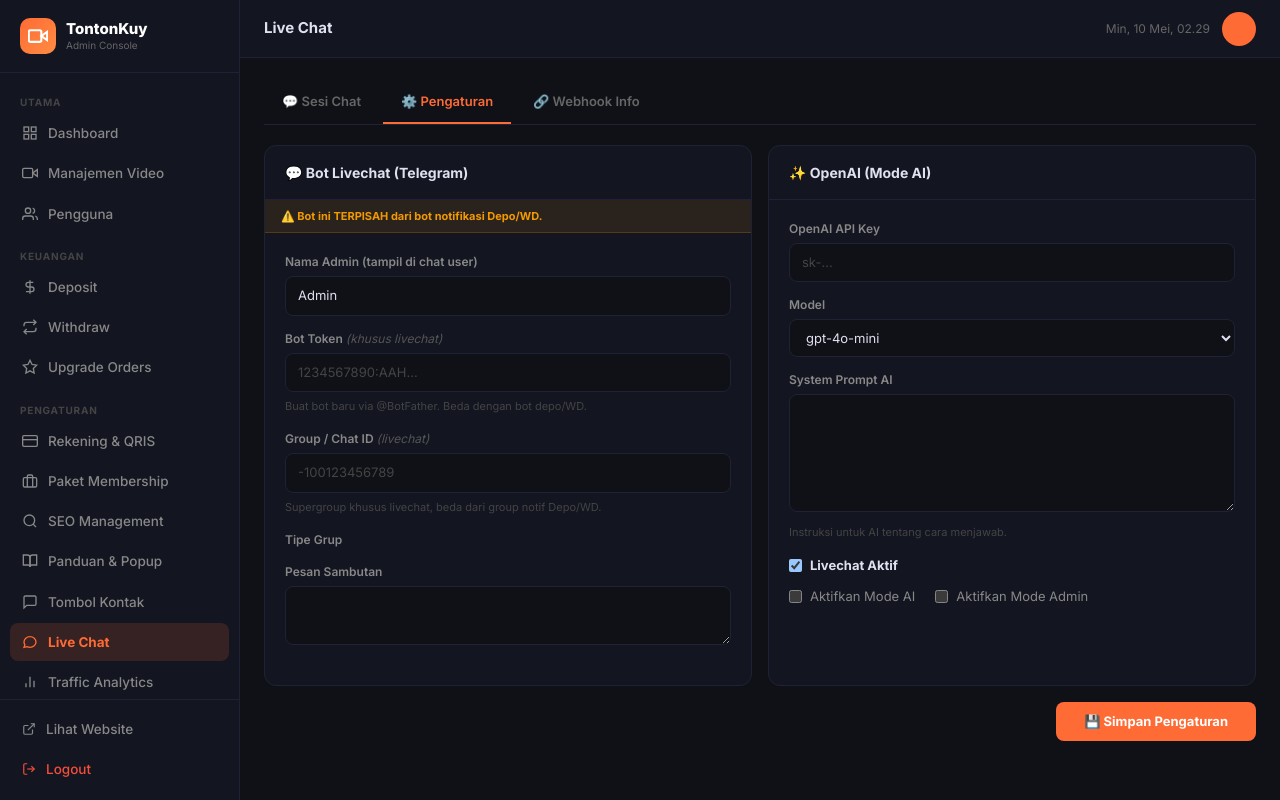
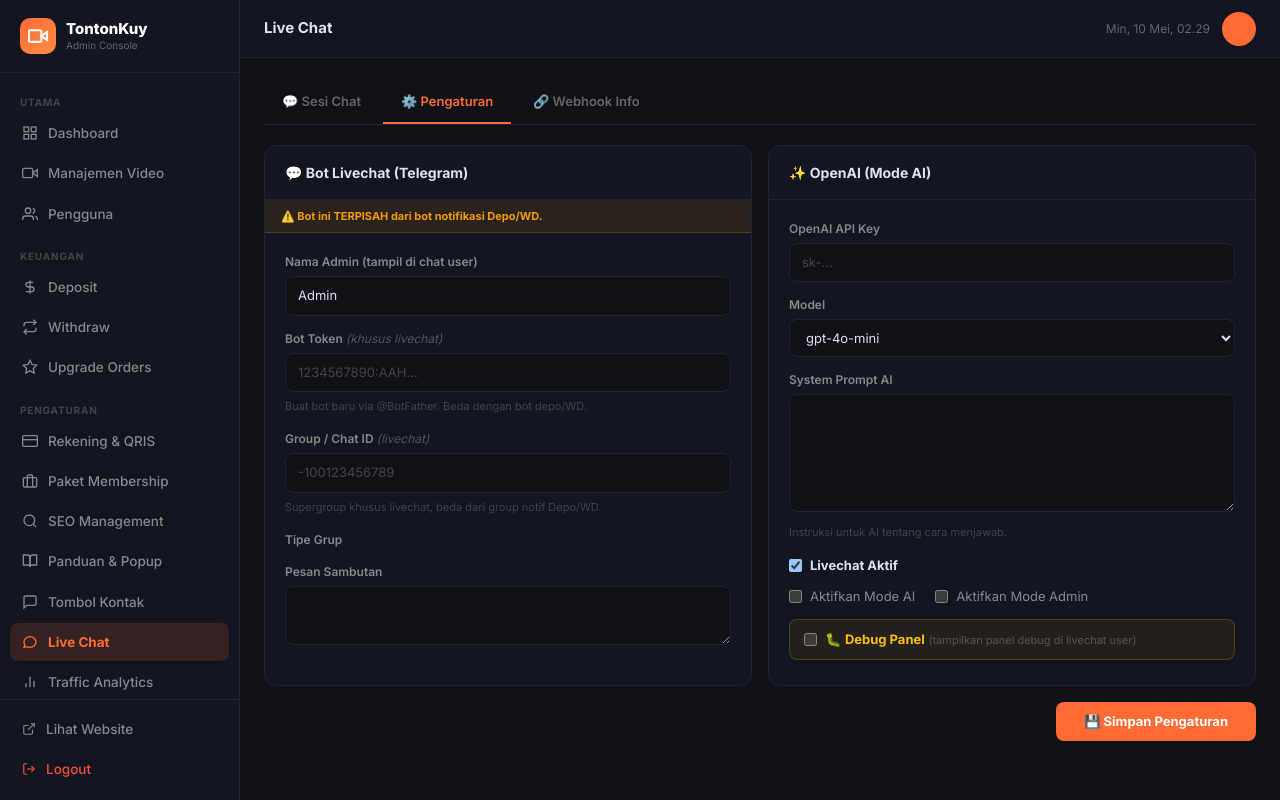
Before and after one commit to NixxyHorwitz/tontonkuy, a PHP site: page /console/livechat.php?t=settings in a window 1280 px wide. Run offline with PHP 8.4, Linux system fonts and the light colour scheme; a user stored in the database is signed in; data comes from the database, SQL or seed files in the repository; data that the repository does not hold is empty; some libraries are stand-ins or nearby versions.

Commit message:
fix: wrap chat_action in try-catch (fix 500); add debug panel toggle in console settings

```diff
--- a/chat_action.php
+++ b/chat_action.php
@@ -110,6 +110,7 @@ function cleanup_inactive_sessions(PDO $pdo): void {
 // ACTIONS
 // ═══════════════════════════════════════════════════════════════
 
+try {
 switch ($action) {
 
     // ── Start / get session ─────────────────────────────────────
@@ -556,3 +557,7 @@ switch ($action) {
     default:
         json_err('Action tidak dikenal.', 404);
 }
+} catch (\Throwable $e) {
+    error_log('[chat_action] UNCAUGHT ' . get_class($e) . ': ' . $e->getMessage() . ' in ' . $e->getFile() . ':' . $e->getLine());
+    json_err('Server error: ' . $e->getMessage(), 500);
+}
--- a/console/livechat.php
+++ b/console/livechat.php
@@ -15,6 +15,7 @@ if ($_SERVER['REQUEST_METHOD'] === 'POST') {
             'lc_tg_token','lc_tg_chat_id','lc_tg_forum',
             'openai_api_key','openai_model','ai_system_prompt',
             'chat_welcome_msg','chat_ai_enabled','chat_admin_enabled','chat_admin_name','livechat_enabled','lc_site_url',
+            'lc_debug_panel',
         ];
         foreach ($keys as $k) {
             $v = trim($_POST[$k] ?? '');
@@ -40,6 +41,7 @@ foreach ([
     'lc_tg_token','lc_tg_chat_id','lc_tg_forum',
     'openai_api_key','openai_model','ai_system_prompt',
     'chat_welcome_msg','chat_ai_enabled','chat_admin_enabled','chat_admin_name','livechat_enabled','lc_site_url',
+    'lc_debug_panel',
 ] as $k) { $cfg[$k] = setting($pdo, $k, ''); }
 if (empty($cfg['chat_admin_name'])) $cfg['chat_admin_name'] = 'Admin';
 if (empty($cfg['livechat_enabled'])) $cfg['livechat_enabled'] = '1';
@@ -398,7 +400,7 @@ require_once __DIR__ . '/partials/header.php';
               <strong style="color:#e0e0f0;">Livechat Aktif</strong>
             </label>
           </div>
-          <div style="display:flex;gap:20px;flex-wrap:wrap;">
+          <div style="display:flex;gap:20px;flex-wrap:wrap;margin-bottom:12px;">
             <label style="display:flex;align-items:center;gap:8px;font-size:13px;color:#888;cursor:pointer;">
               <input type="checkbox" name="chat_ai_enabled" value="1" <?= $cfg['chat_ai_enabled']==='1'?'checked':'' ?>>
               Aktifkan Mode AI
@@ -406,6 +408,13 @@ require_once __DIR__ . '/partials/header.php';
             <label style="display:flex;align-items:center;gap:8px;font-size:13px;color:#888;cursor:pointer;">
               <input type="checkbox" name="chat_admin_enabled" value="1" <?= $cfg['chat_admin_enabled']==='1'?'checked':'' ?>>
               Aktifkan Mode Admin
+            </label>
+          </div>
+          <!-- Debug Panel Toggle -->
+          <div style="display:flex;gap:20px;flex-wrap:wrap;padding:10px 14px;background:rgba(251,188,4,.07);border:1px solid rgba(251,188,4,.2);border-radius:8px;">
+            <label style="display:flex;align-items:center;gap:8px;font-size:13px;cursor:pointer;">
+              <input type="checkbox" name="lc_debug_panel" value="1" <?= $cfg['lc_debug_panel']==='1'?'checked':'' ?>>
+              <span>🐛 <strong style="color:#FBBC04;">Debug Panel</strong> <span style="color:#555;font-size:11px;">(tampilkan panel debug di livechat user)</span></span>
             </label>
           </div>
         </div>
```
Also changed, not shown: user/livechat.php (+6 -3 lines).
